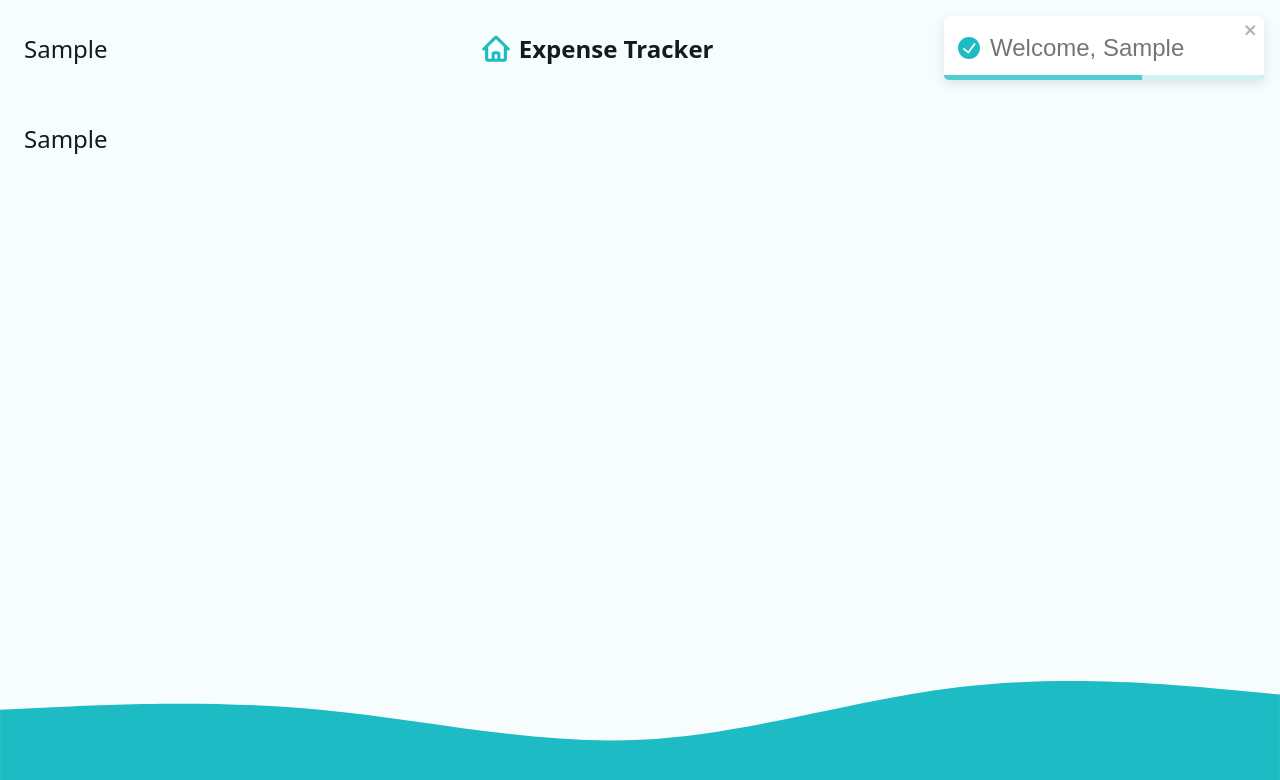
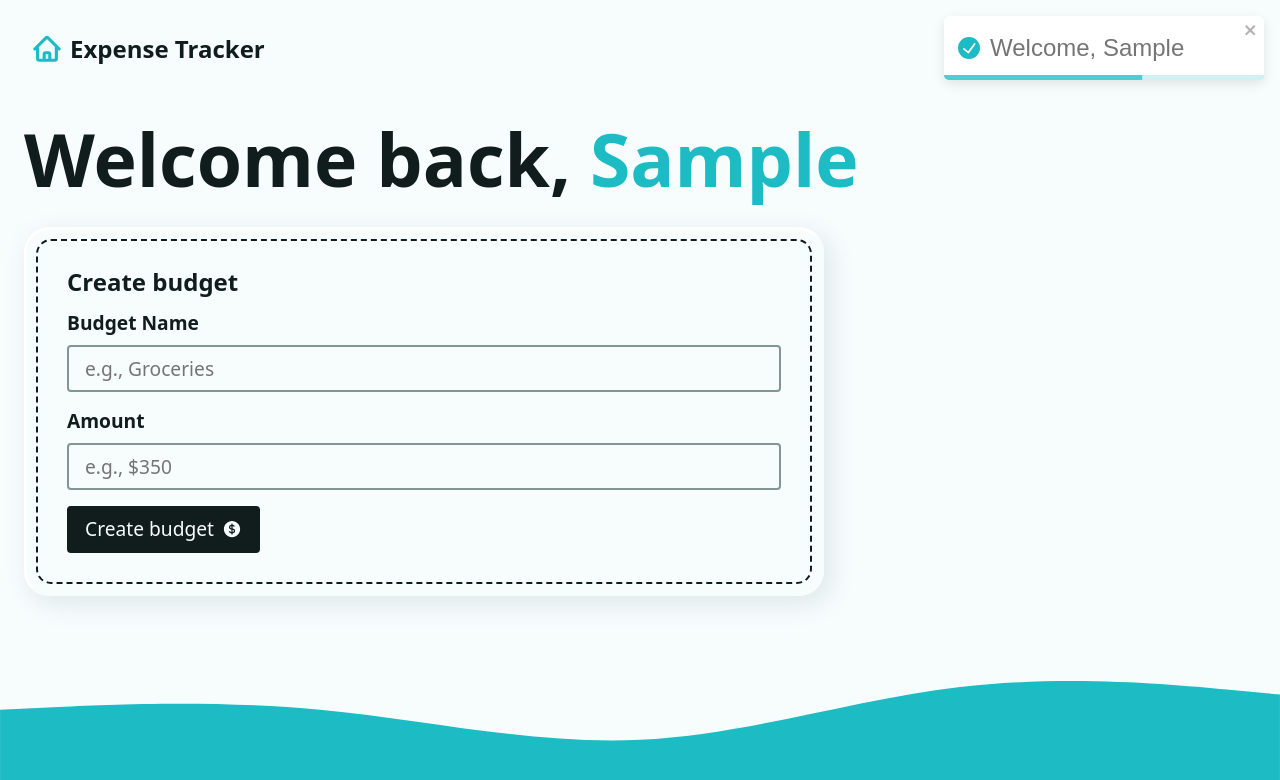
Before and after one commit to roufkhalid93/expense-tracker, a React (Vite) app: page / in a window 1280 px wide. Both pictures are taken after typing "Sample" into the empty fields and a click on the button "Create Account". Shown: the top 780 px of the page. Built offline with nearby package versions, Linux system fonts and the light colour scheme.

Commit message:
add new budget form

```diff
--- /dev/null
+++ b/src/components/AddBudgetForm.jsx
@@ -0,0 +1,51 @@
+import { Form } from "react-router-dom"
+
+//library imports
+import { CurrencyDollarIcon } from "@heroicons/react/24/solid"
+
+const AddBudgetForm = () => {
+    return (
+        <div className="form-wrapper">
+            <h2 className="h3">
+                Create budget
+            </h2>
+            <Form
+                method="post"
+                className="grid-sm"
+            >
+                <div className="grid-xs">
+                    <label htmlFor="newBudget">
+                        Budget Name
+                    </label>
+                    <input
+                        type="text"
+                        name="newBudget"
+                        id="newBudget"
+                        placeholder="e.g., Groceries"
+                        required
+                    />
+                </div>
+                <div className="grid-xs">
+                    <label htmlFor="newBudgetAmount">
+                        Amount
+                    </label>
+                    <input
+                        type="text"
+                        step={0.01}
+                        name="newBudgetAmount"
+                        id="newBudgetAmount"
+                        placeholder="e.g., $350"
+                        required
+                        inputMode="decimal"
+                    />
+                </div>
+                <button type="submit" className="btn btn--dark">
+                    <span>Create budget</span>
+                    <CurrencyDollarIcon width={20} />
+                </button>
+            </Form>
+        </div>
+    )
+}
+
+export default AddBudgetForm
--- a/src/components/Nav.jsx
+++ b/src/components/Nav.jsx
@@ -11,7 +11,6 @@
 export default function Nav ({userName}) {
     return (
         <nav>
-            {userName}
             <NavLink
                 to="/"
                 aria-label="Go to home"
--- a/src/pages/Dashboard.jsx
+++ b/src/pages/Dashboard.jsx
@@ -6,14 +6,17 @@
 
 //components
 import Intro from "../components/Intro"
+import AddBudgetForm from "../components/AddBudgetForm"
+
+//library
 import { toast } from "react-toastify"
-
 
 //loader
 export function dashboardLoader() {
     const userName = fetchData("userName")
+    const budgets = fetchData("budgets")
 
-    return { userName }
+    return { userName, budgets }
 }
 
 //action
@@ -32,13 +35,25 @@
 
 
 const Dashboard = () => {
-    const { userName } = useLoaderData()
+    const { userName, budgets } = useLoaderData()
 
 
     return (
-        <div>
-            {userName ? (<p>{userName}</p>) : <Intro />}
-        </div>
+        <>
+            {userName ? (
+                <div className="dashboard">
+                    <h1>Welcome back, <span className="accent">{userName}</span></h1>
+                    <div className="grid-sm">
+                        {/* {budgets ? () : ()} */}
+                        <div className="grid-lg">
+                            <div className="flex-lg">
+                                <AddBudgetForm />
+                            </div>
+                        </div>
+                    </div>
+                </div>
+            ) : <Intro />}
+        </>
     )
 }
 
```
